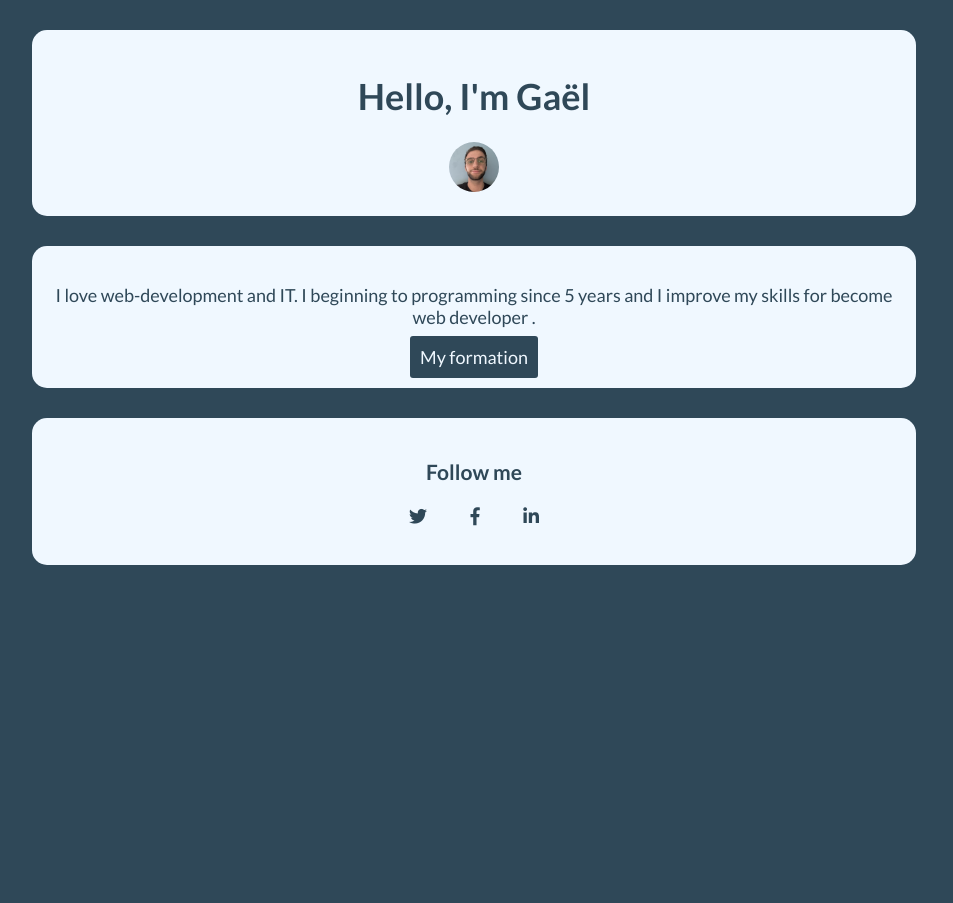
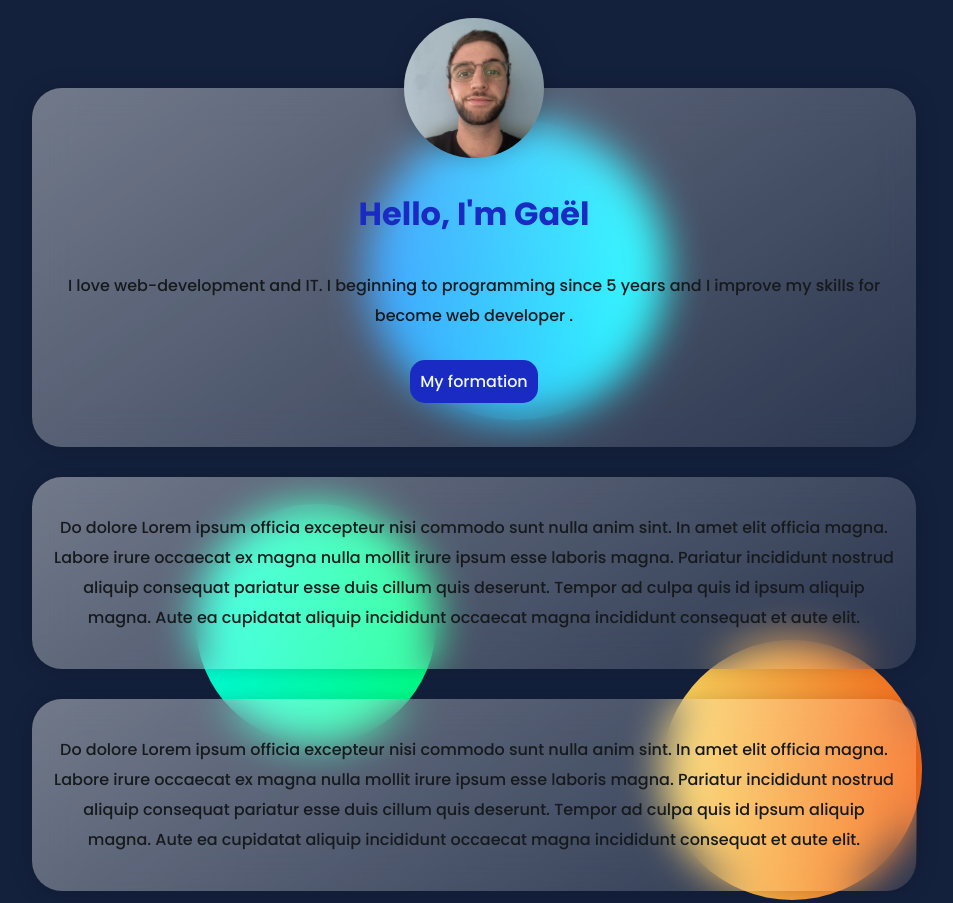
Before and after one commit to gaelTrd/profile, a plain HTML site: page index.html in a window 1280 px wide. Shown: the top 903 px of the page, without its empty margins (166-1119 px from the left). Before the commit the page ends 800 px from the top, so only its background shows below. Drawn offline with Linux system fonts and the light colour scheme.

Commit message:
make my profile prettier

```diff
--- a/index.html
+++ b/index.html
@@ -6,29 +6,39 @@
     <title>Profile</title>
     <meta name="description" content="">
     <meta name="viewport" content="width=device-width, initial-scale=1">
-    <link rel="stylesheet" href="https://use.fontawesome.com/releases/v5.6.3/css/all.css">
+    <link rel="stylesheet" href="https://cdnjs.cloudflare.com/ajax/libs/font-awesome/6.0.0-beta2/css/all.min.css">
     <link rel="stylesheet" href="style.css">
   </head>
   <body>
 
     <div class="container">
       <div class="card">
+        <div class="p-profile">
+          <img class="profile-img" src="images/profile.jpg" alt="">
+        </div>
         <h1>Hello, I'm Gaël</h1>
-        <img class="img-circle" style="width: 50px" src="images/profile.jpg" alt="">
+        <p class="description">I love web-development and IT. I beginning to programming since 5 years and I improve my skills for become web developer .</p>
+        <a class="btn" href="www.lewagon.com">My formation</a>
       </div>
       <div class="card">
-        <p>I love web-development and IT. I beginning to programming since 5 years and I improve my skills for become web developer .</p>
-        <a class="btn" href="www.lewagon.com">My formation</a>
+        <p>Do dolore Lorem ipsum officia excepteur nisi commodo sunt nulla anim sint. In amet elit officia magna. Labore irure occaecat ex magna nulla mollit irure ipsum esse laboris magna. Pariatur incididunt nostrud aliquip consequat pariatur esse duis cillum quis deserunt. Tempor ad culpa quis id ipsum aliquip magna. Aute ea cupidatat aliquip incididunt occaecat magna incididunt consequat et aute elit.</p>
+      </div>
+      <div class="card">
+        <p>Do dolore Lorem ipsum officia excepteur nisi commodo sunt nulla anim sint. In amet elit officia magna. Labore irure occaecat ex magna nulla mollit irure ipsum esse laboris magna. Pariatur incididunt nostrud aliquip consequat pariatur esse duis cillum quis deserunt. Tempor ad culpa quis id ipsum aliquip magna. Aute ea cupidatat aliquip incididunt occaecat magna incididunt consequat et aute elit.</p>
       </div>
       <div class="card">
         <h3>Follow me</h3>
         <ul class="list-inline">
-          <li><a href="#"><i class="fab fa-twitter"></i></a></li>
-          <li><a href="#"><i class="fab fa-facebook-f"></i></a></li>
-          <li><a href="#"><i class="fab fa-linkedin-in"></i></a></li>
+          <li><a href="#"><i class="fa-brands fa-twitter-square"></i></i></a></li>
+          <li><a href="#"><i class="fa-brands fa-facebook-square"></i></i></a></li>
+          <li><a href="#"><i class="fa-brands fa-linkedin"></i></a></li>
         </ul>
       </div>
     </div>
+    <div class="circle1"></div>
+    <div class="circle2"></div>
+    <div class="circle3"></div>
+    <div class="circle4"></div>
     <script src="" async defer></script>
   </body>
 </html>
--- a/style.css
+++ b/style.css
@@ -1,61 +1,172 @@
-@import url('https://fonts.googleapis.com/css2?family=Lato:ital,wght@0,100;0,300;0,400;0,700;0,900;1,100;1,300;1,400;1,700;1,900&display=swap');
+@import url("https://fonts.googleapis.com/css2?family=Poppins:wght@400;500;600;700&display=swap");
 
-body
-{
-  background: #2F4858;
-  font-family: 'Lato', sans-serif;
-  color: aliceblue;
-  font-size: large;
+@media (max-width: 960px) {
+
+  /* For a screen < 960px, this CSS will be read */
+  .container {
+    width: 700px;
+  }
+}
+
+@media (max-width: 720px) {
+
+  /* For a screen < 720px, this CSS will be read */
+  .container {
+    width: 500px;
+  }
+}
+
+@media (max-width: 540px) {
+
+  /* For a screen < 540px, this CSS will be read */
+  .container {
+    width: 300px;
+  }
+}
+
+body {
+  background: #14213d;
+  background-size: cover;
+  background-repeat: no-repeat;
+  font-family: "poppins", sans-serif;
+  display: flex;
+  justify-content: center;
+  align-items: center;
+  min-height: 100vh;
+  color: #161a1d;
+  font-weight: 500;
+  line-height: 30px;
 }
 
 a
 {
   text-decoration: none;
-  color: #2F4858;
 }
 
 .container
 {
   width: 70%;
   text-align: center;
-  margin: 0 auto;
+  margin: 50px auto;
+}
+.p-profile
+{
+  display: flex;
+  justify-content: center;
+  top: -90px;
+  position: relative;
 }
 
-.img-circle {
+.p-profile > img {
+  width: 140px;
+  height: 140px;
+  object-fit: cover;
   border-radius: 50%;
+  box-shadow: 0px 1px 24px -1px rgba(0, 0, 0, 0.2);
+}
+
+h1
+{
+  position: relative;
+  top: -70px;
+  color: #192bc2;
+}
+
+.description
+{
+  position: relative;
+  top: -50px;
 }
 
 .card
 {
-  background-color: aliceblue;
-  color: #2F4858;
-  border-radius: 15px;
   padding: 20px;
   margin: 30px 0;
-}
-
-.list-inline > li {
-  display: inline-block;
-  padding: 0px 20px;
+  background: rgb(255, 255, 255);
+  background: linear-gradient(145deg, rgba(255, 255, 255, 0.4) 0%, rgba(255, 255, 255, 0.1) 100%);
+  border-radius: 30px;
+  backdrop-filter: blur(20px);
+  -webkit-backdrop-filter: blur(20px);
+  box-shadow: 0px 1px 24px -1px rgba(0, 0, 0, 0.2);
+  position: relative;
 }
 
 .list-inline {
   list-style: none;
   padding-left: 0px;
+  font-size: 50px;
+  margin: 20px;
+}
+
+.list-inline>li {
+  display: inline-block;
+  padding: 0px 20px;
+}
+
+.list-inline>li>a {
+  color: #192bc2;
+}
+
+.list-inline>li>a:hover {
+  color: aliceblue;
 }
 
 .btn
 {
-  background-color: #2F4858;
+  background-color: #192bc2;
   color: aliceblue;
   padding: 10px;
-  border-radius: 3px;
+  border-radius: 15px;
+  position: relative;
+  top: -30px;
 }
 
 .btn:hover {
   background-color: aliceblue;
-  color: #2F4858;
-  border: 1px solid #2F4858;
-  padding: 10px;
-  border-radius: 3px;
+  color: #192bc2;
+  border: 1px solid #192bc2;
 }
+
+.circle1,
+.circle2,
+.circle3,
+.circle4 {
+  width: 200px;
+  height: 200px;
+  position: absolute;
+  z-index: -1;
+  border-radius: 50%;
+}
+
+.circle1 {
+  top: 15%;
+  right: 35%;
+  height: 300px;
+  width: 300px;
+  background: linear-gradient(90deg, #0084ff, #0ff);
+}
+
+.circle2 {
+  top: 63%;
+  right: 53%;
+  height: 240px;
+  width: 240px;
+  background: linear-gradient(90deg, #00ffd9, #00ff84);
+}
+
+.circle3 {
+  top: 80%;
+  right: 15%;
+  height: 260px;
+  width: 260px;
+  background-image: linear-gradient(90deg, #FAD961 0%, #F76B1C 100%);
+
+}
+.circle4
+{
+  top: 115%;
+  right: 75%;
+  height: 200px;
+  width: 200px;
+  background-image: linear-gradient(19deg, #6121fd 0%, #B721FF 100%);
+}
```
